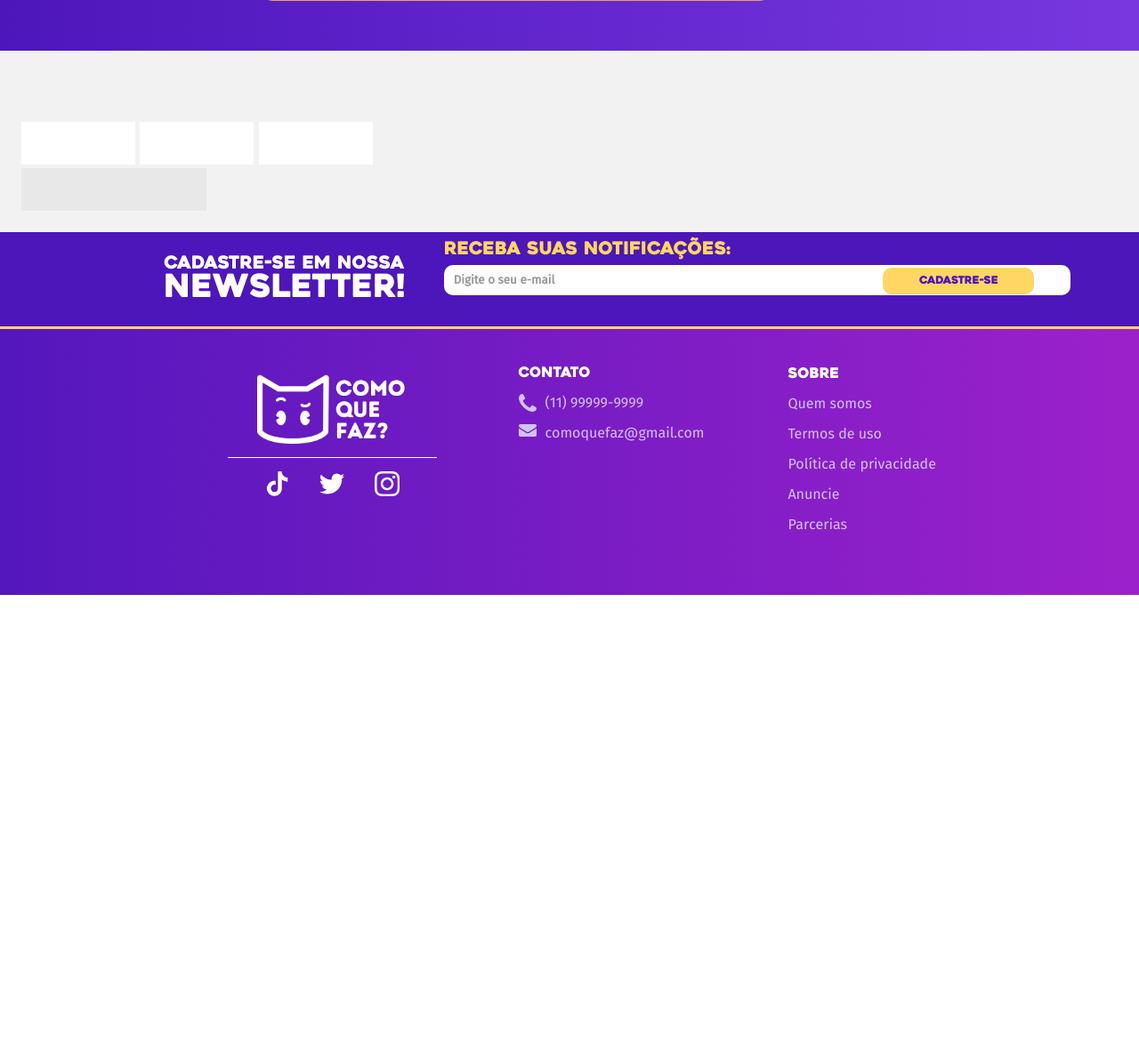
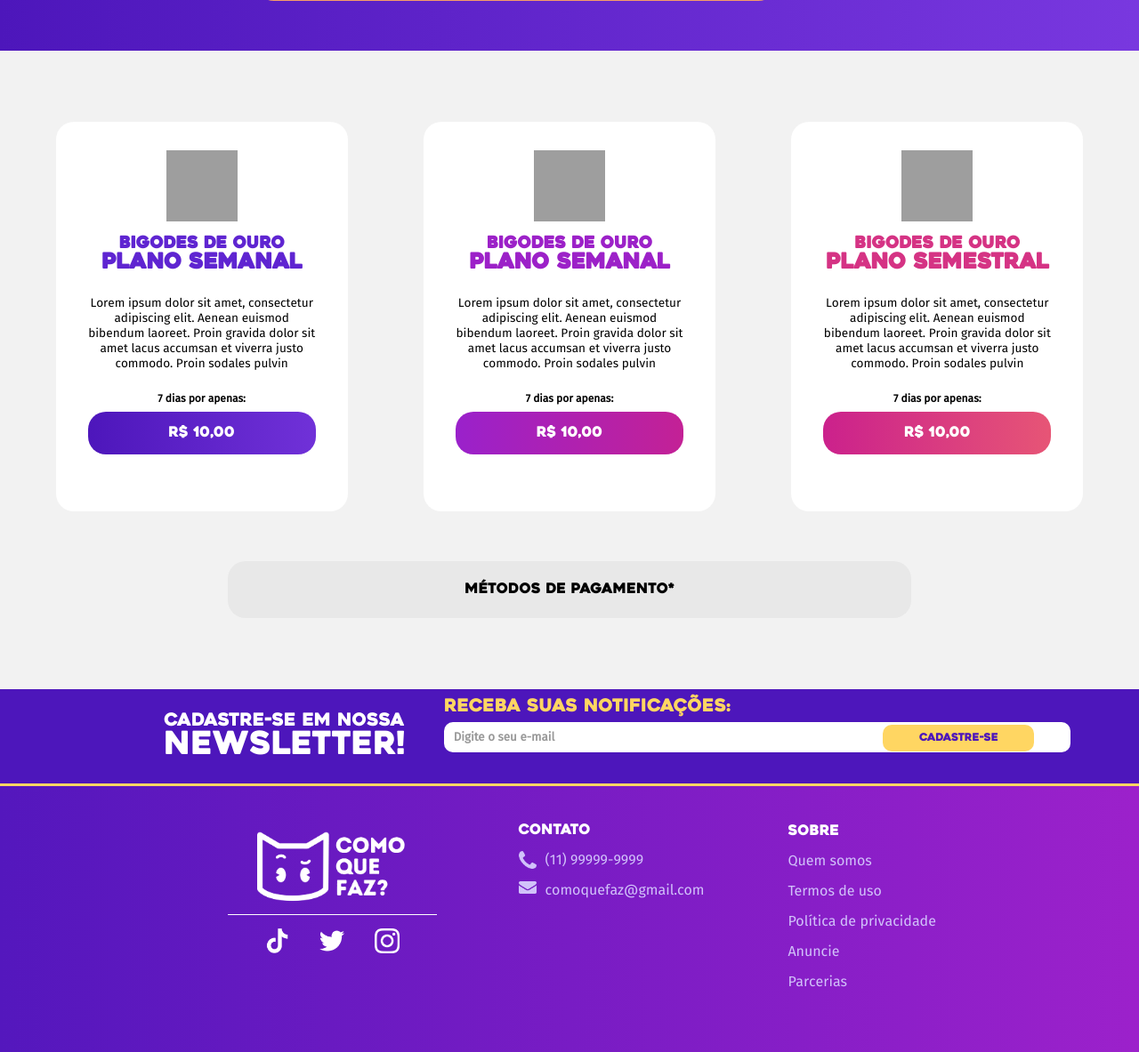
Before and after one commit to SofiaAlbuLima/COMO-QUE-FAZ, a Node server app: page /bigodes-de-ouro in a window 1280 px wide. Shown: the part 1656-2839 px from the top of the page at 89% size. Before the commit the page ends 2325 px from the top, so only its background shows below. Run offline with Node 20, Linux system fonts and the light colour scheme; some libraries are stand-ins or nearby versions; grey boxes are pictures that could not be loaded.

Commit message:
pagina bigodes de ouro feita!

```diff
--- a/app/public/css/style-Premium.css
+++ b/app/public/css/style-Premium.css
@@ -202,17 +202,96 @@
 
     .Secao-Planos-Premium{
         background-color: #f2f2f2;
-        padding: 10vh 3vh 3vh 3vh;
+        padding: 10vh 0vh 10vh 0vh;
+        width: 100%;
+        display: grid;
+        justify-content: center;
+    }
+    .blocos_planos{
+        display: flex;
+        justify-content: space-around;
+        width: 155vh;
     }
     .plano{
         background-color: white;
+        border-radius: 20px;
+        width: 35vh;
+        padding: 4vh 3vh 8vh 3vh;
+        display: flex;
+        flex-direction: column;
+        align-items: center;
+        align-items: center;
+    }
+
+    .imagem_bigodes_de_ouro_moedinha{
         width: 10vh;
-        padding: 3vh 3vh 3vh 3vh;
-        display: inline-block;
+        height: 10vh;
+    }
+    .blocos_planos_subtitulo{
+        margin-top: 2vh;
+        font-size: 2.3vh;
+        text-align: center;
+    }
+    .blocos_planos_titulo_plano{
+        font-size: 3vh;
+        text-align: center;
+    }
+
+    .blocos_planos_subtitulo.um, .blocos_planos_titulo_plano.um{
+        color: #5F25D1;
+    }
+    .blocos_planos_subtitulo.dois, .blocos_planos_titulo_plano.dois{
+        color: #9C21C8;
+    }
+    .blocos_planos_subtitulo.tres, .blocos_planos_titulo_plano.tres{
+        color: #D53384;;
+    }
+
+    .blocos_planos_descricao{
+        margin-top: 3vh;
+        margin-bottom: 3vh;
+        font-size: 1.7vh;
+        font-family: Fira Sans;
+        text-align: center;
+        width: 32vh;
+    }
+    .blocos_planos_observacao{
+        font-family: Fira Sans;
+        text-align: center;
+        font-weight: 600;
+        font-size: 1.5vh;
+    }
+    .blocos_planos_botao{
+        margin-top: 1vh;
+        width: 32vh;
+        padding: 2vh 0vh 2vh 0;
+        text-align: center;
+        border-radius: 20px;
+        border: none;
+        color: white;
+        font-size: 2vh;
+    }
+    .blocos_planos_botao.um{
+        background: linear-gradient(270deg, rgba(159, 85, 255, 1) -59%, rgba(133, 65, 233, 1) -59%, rgba(77, 22, 187, 1) 100%);
+    }
+    .blocos_planos_botao.dois{
+        background: linear-gradient(270deg, rgba(203, 33, 140, 1) -18%, rgba(154, 33, 203, 1) 100%);
+    }
+    .blocos_planos_botao.tres{
+        background: linear-gradient(270deg, rgba(255, 131, 98, 1) -88%, rgba(203, 33, 140, 1) 100%);
+    }
+
+    .blocos_meios_de_pagamento{
+        display: flex;
+        justify-content: space-around;
     }
     .meios_de_pagamento{
-        width: 20vh;
+        margin-top: 7vh;
+        width: 90vh;
         padding: 3vh 3vh 3vh 3vh;
+        border-radius: 20px;
         background-color: #e8e8e8;
+        display: flex;
+        justify-content: space-around;
     }
 }
--- a/app/views/partial/paginas/premium.ejs
+++ b/app/views/partial/paginas/premium.ejs
@@ -126,19 +126,44 @@
 
     <section class="Secao-Planos-Premium">
         <section class="blocos_planos">
-            <article class="plano 1">
+            <article class="plano">
+                <img src="/imagens-svg/bigodes-de-ouro-moeda.svg" alt="" class="imagem_bigodes_de_ouro_moedinha">
+                <h3 class="blocos_planos_subtitulo um">BIGODES DE OURO</h3>
+                <h2 class="blocos_planos_titulo_plano um">PLANO SEMANAL</h2>
 
+                <p class="blocos_planos_descricao">Lorem ipsum dolor sit amet, consectetur adipiscing elit. Aenean euismod bibendum laoreet. Proin gravida dolor sit amet lacus accumsan et viverra justo commodo. Proin sodales pulvin</p>
+
+                <span class="blocos_planos_observacao">7 dias por apenas:</span>
+                <button class="blocos_planos_botao um">R$ 10,00</button>
             </article>
-            <article class="plano 2">
 
+            <article class="plano">
+                <img src="/imagens-svg/bigodes-de-ouro-moeda.svg" alt="" class="imagem_bigodes_de_ouro_moedinha">
+                <h3 class="blocos_planos_subtitulo dois">BIGODES DE OURO</h3>
+                <h2 class="blocos_planos_titulo_plano dois">PLANO SEMANAL</h2>
+
+                <p class="blocos_planos_descricao">Lorem ipsum dolor sit amet, consectetur adipiscing elit. Aenean euismod bibendum laoreet. Proin gravida dolor sit amet lacus accumsan et viverra justo commodo. Proin sodales pulvin</p>
+
+                <span class="blocos_planos_observacao">7 dias por apenas:</span>
+                <button class="blocos_planos_botao dois">R$ 10,00</button>
             </article>
-            <article class="plano 3">
 
+            <article class="plano">
+                <img src="/imagens-svg/bigodes-de-ouro-moeda.svg" alt="" class="imagem_bigodes_de_ouro_moedinha">
+                <h3 class="blocos_planos_subtitulo tres">BIGODES DE OURO</h3>
+                <h2 class="blocos_planos_titulo_plano tres">PLANO SEMESTRAL</h2>
+
+                <p class="blocos_planos_descricao">Lorem ipsum dolor sit amet, consectetur adipiscing elit. Aenean euismod bibendum laoreet. Proin gravida dolor sit amet lacus accumsan et viverra justo commodo. Proin sodales pulvin</p>
+
+                <span class="blocos_planos_observacao">7 dias por apenas:</span>
+                <button class="blocos_planos_botao tres">R$ 10,00</button>
             </article>
         </section>
 
-        <article class="meios_de_pagamento">
-
-        </article>
+        <section class="blocos_meios_de_pagamento">
+            <article class="meios_de_pagamento">
+                <p>métodos de pagamento*</p>
+            </article>
+        </section>
     </section>
 </main>
```
Also changed, not shown: app/public/imagens-svg/bigodes-de-ouro-moeda.svg (added).
